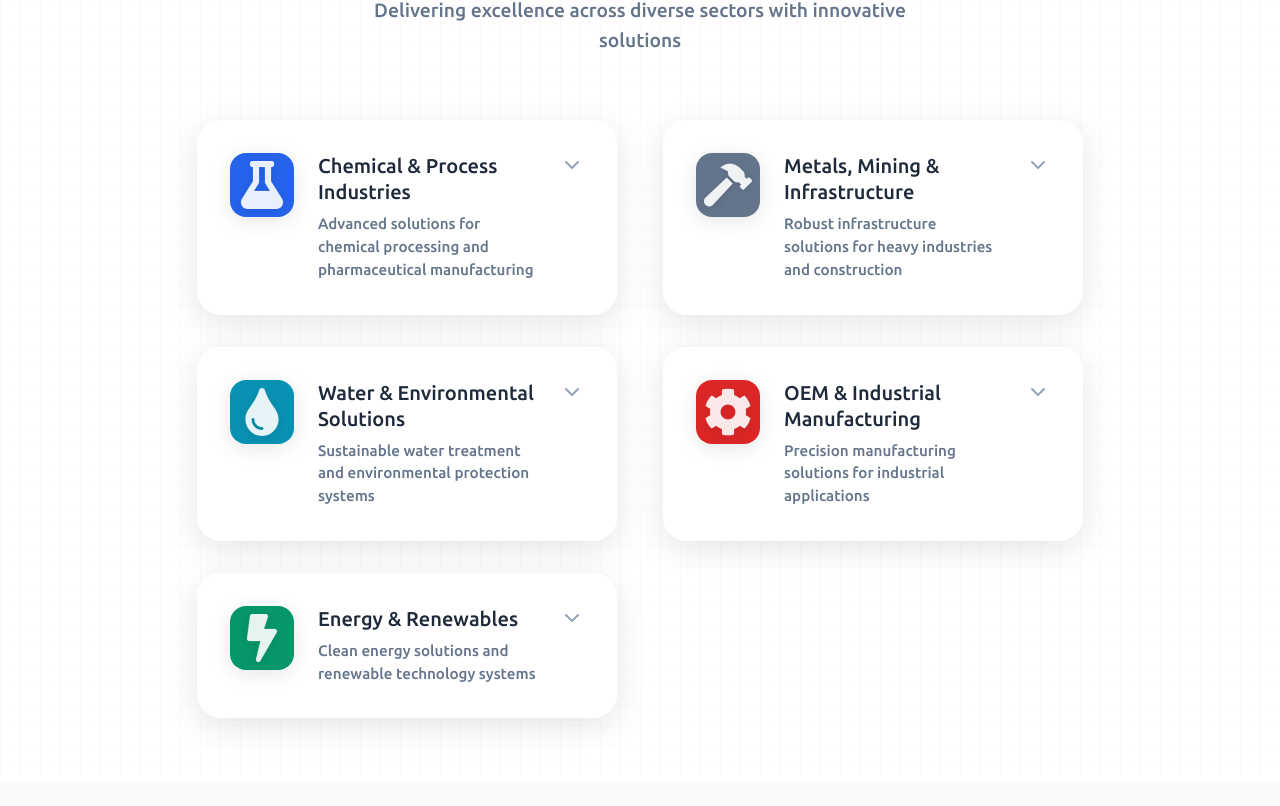
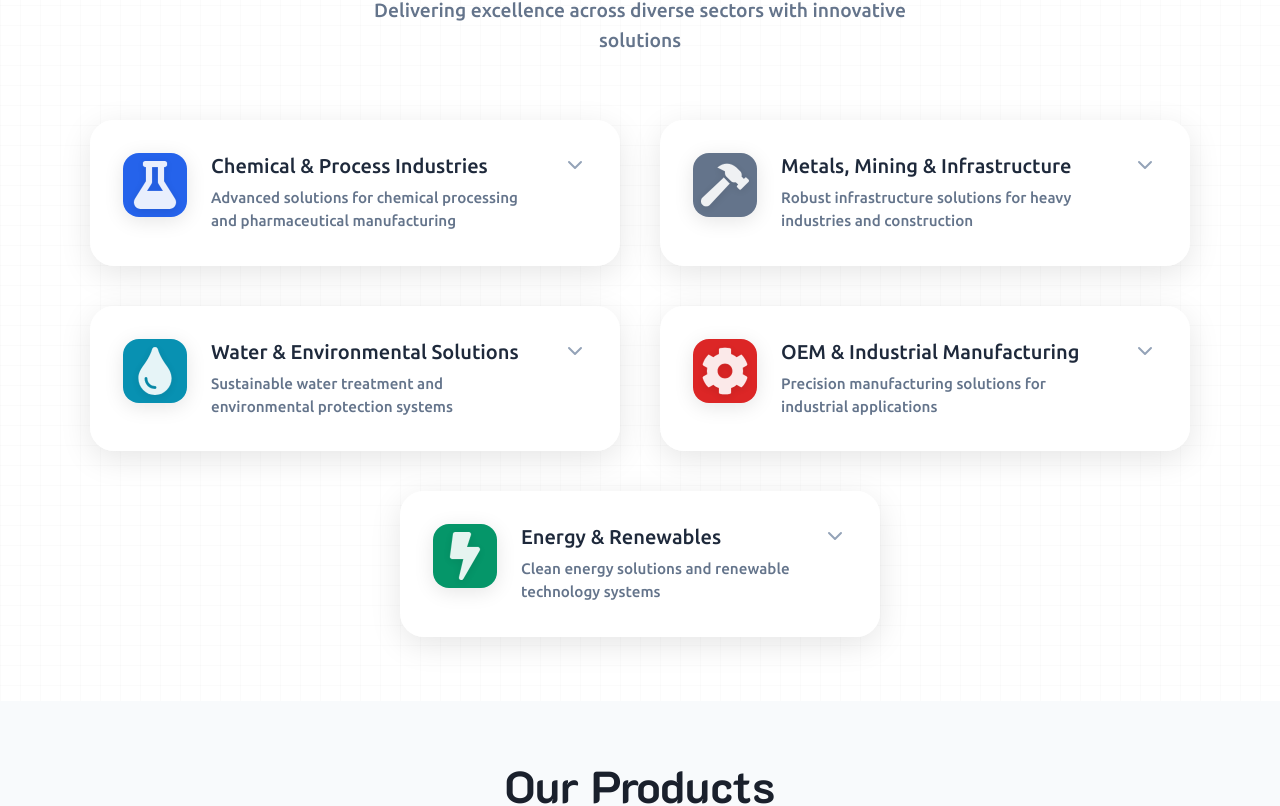
Before and after one commit to KAPIL9411/prashantpillp, a React (Vite) app: page / in a window 1280 px wide. Shown: the part 2280-3086 px from the top of the page. Built offline with nearby package versions, Linux system fonts and the light colour scheme.

Commit message:
2 august saam baala last commit hai hui 7

```diff
--- a/src/styles/industries.css
+++ b/src/styles/industries.css
@@ -25,6 +25,7 @@
     margin: 0 auto;
     position: relative;
     z-index: 1;
+    padding: 0 1rem;
 }
 
 .industries-header {
@@ -56,34 +57,56 @@
 
 .industries-grid {
     display: grid;
-    grid-template-columns: repeat(2, 1fr);
+    grid-template-columns: 1fr 1fr;
+    grid-template-rows: repeat(3, auto);
     gap: 2rem;
-    justify-items: center;
     width: 100%;
-    max-width: 900px;
+    max-width: 1000px;
     margin: 0 auto;
+    justify-content: center;
+    align-items: start;
 }
 
-/* Responsive breakpoints for consistent layout */
+/* Force 5th item to span both columns and center */
+.industries-grid .industry-card:nth-child(5) {
+    grid-column: 1 / -1;
+    justify-self: center;
+    max-width: 480px;
+}
+
+/* Responsive breakpoints */
+@media (min-width: 1200px) {
+    .industries-grid {
+        max-width: 1100px;
+        gap: 2.5rem;
+    }
+}
+
 @media (max-width: 1024px) {
     .industries-grid {
-        grid-template-columns: repeat(2, 1fr);
+        max-width: 900px;
         gap: 1.5rem;
-        max-width: 700px;
     }
 }
 
 @media (max-width: 768px) {
     .industries-grid {
         grid-template-columns: 1fr;
+        grid-template-rows: repeat(5, auto);
+        max-width: 500px;
         gap: 1.5rem;
-        max-width: 400px;
+    }
+
+    .industries-grid .industry-card:nth-child(5) {
+        grid-column: 1;
+        max-width: 100%;
     }
 }
 
 @media (max-width: 480px) {
     .industries-grid {
         gap: 1rem;
+        max-width: 400px;
     }
 }
 
@@ -98,13 +121,13 @@
     .industry-card {
         flex: 0 0 auto;
         width: 100%;
-        max-width: 400px;
+        max-width: 450px;
         min-width: 350px;
     }
 }
 
 .industry-card {
-    background: rgba(255, 255, 255, 0.85);
+    background: rgba(255, 255, 255, 0.95);
     backdrop-filter: blur(12px);
     -webkit-backdrop-filter: blur(12px);
     border-radius: 1.5rem;
@@ -114,10 +137,10 @@
     transition: all 0.3s cubic-bezier(0.4, 0, 0.2, 1);
     overflow: hidden;
     position: relative;
-    background: rgba(255, 255, 255, 0.95);
     width: 100%;
-    max-width: 420px;
     min-height: 140px;
+    display: flex;
+    flex-direction: column;
 }
 
 @supports (backdrop-filter: blur(12px)) {
```
